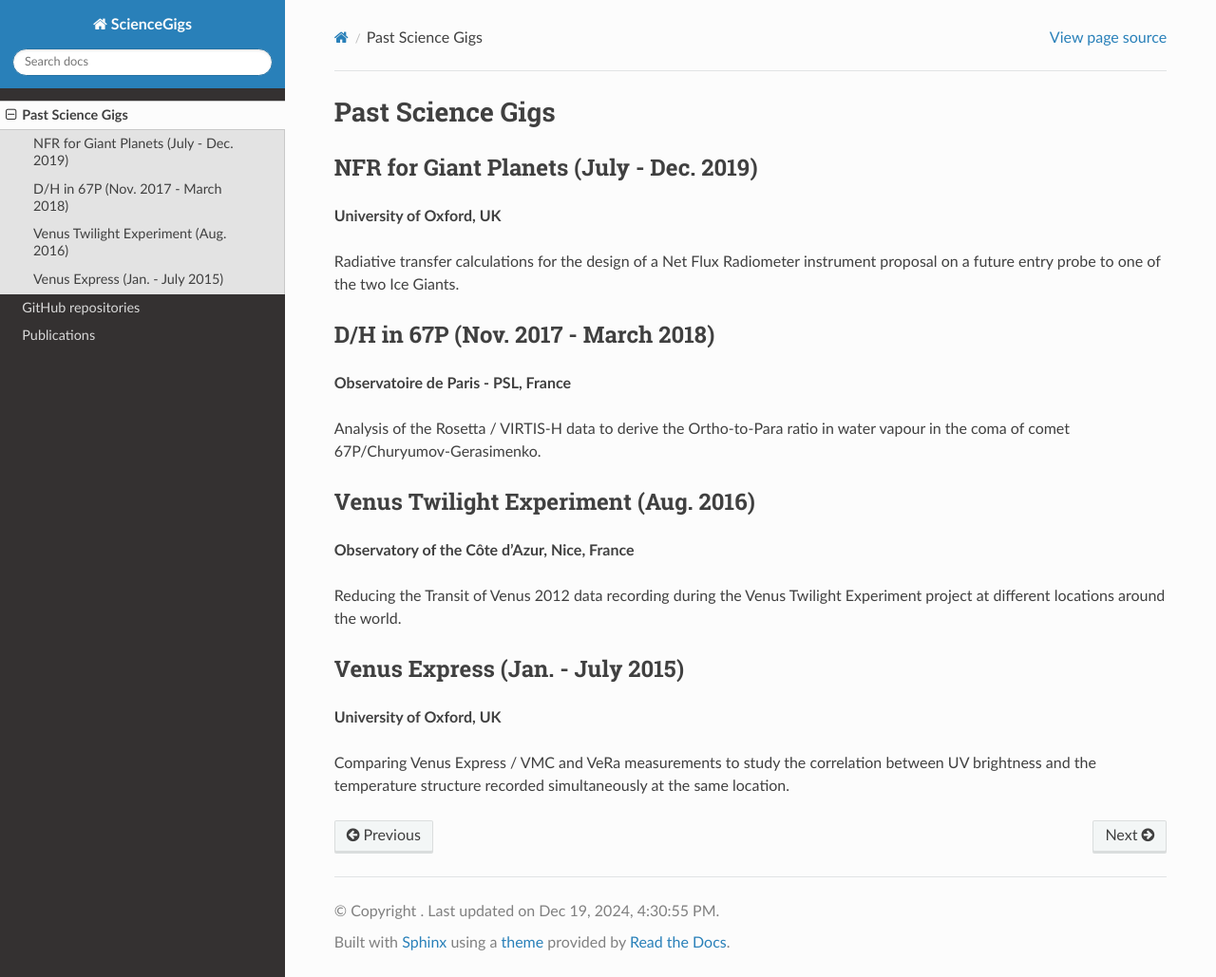
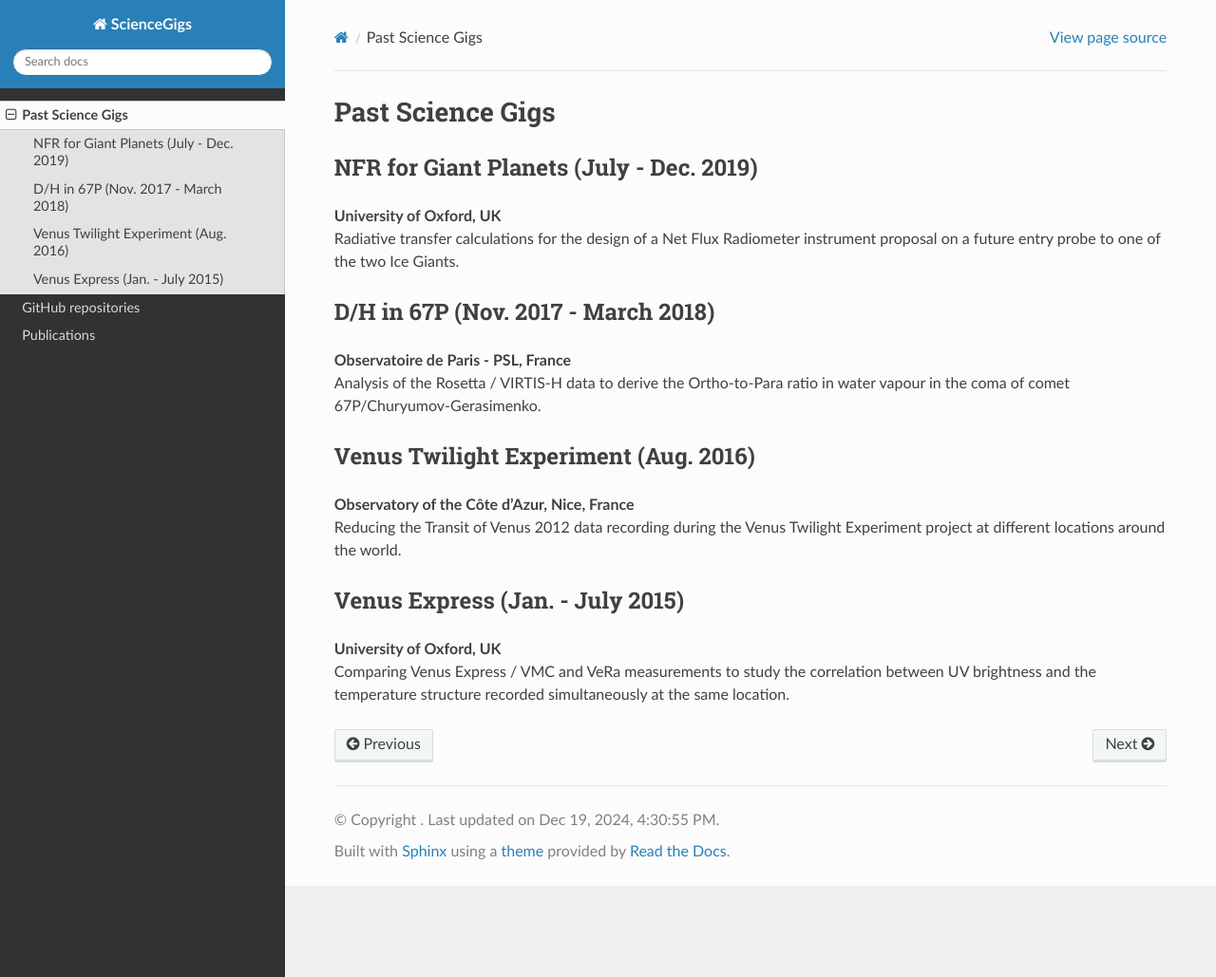
Before and after one commit to PleaseStateTheNatureOfYourInquiry/MRSScienceGigs, a Sphinx documentation site: the page built from docs/pastgigs.rst, in a window 1280 px wide and 1029 px high. Shown: the whole window at 95% size. Built offline with Sphinx 7.4.7 and the Read the Docs theme 3.1.0, drawn with Linux system fonts in a browser that asks for light colours.

Commit message:
more updates

```diff
--- a/docs/pastgigs.rst
+++ b/docs/pastgigs.rst
@@ -7,35 +7,27 @@ Past Science Gigs
 NFR for Giant Planets (July - Dec. 2019)
 --------------------------------------------
 
-**University of Oxford, UK**
-
-Radiative transfer calculations for the design of a Net Flux Radiometer instrument proposal on a future entry probe
-to one of the two Ice Giants.
+| **University of Oxford, UK**
+| Radiative transfer calculations for the design of a Net Flux Radiometer instrument proposal on a future entry probe to one of the two Ice Giants.
 
 
 D/H in 67P (Nov. 2017 - March 2018)
 -----------------------------------
 
-**Observatoire de Paris - PSL, France**
-
-Analysis of the Rosetta / VIRTIS-H data to derive the Ortho-to-Para ratio in water vapour in the coma of comet
-67P/Churyumov-Gerasimenko.
+| **Observatoire de Paris - PSL, France**
+| Analysis of the Rosetta / VIRTIS-H data to derive the Ortho-to-Para ratio in water vapour in the coma of comet 67P/Churyumov-Gerasimenko.
 
 
 
 Venus Twilight Experiment (Aug. 2016)
 -------------------------------------
 
-**Observatory of the Côte d’Azur, Nice, France**
-
-Reducing the Transit of  Venus 2012 data recording during the Venus Twilight Experiment project at different locations
-around the world.
+| **Observatory of the Côte d’Azur, Nice, France**
+| Reducing the Transit of  Venus 2012 data recording during the Venus Twilight Experiment project at different locations around the world.
 
 
 Venus Express (Jan. - July 2015)
 --------------------------------
 
-**University of Oxford, UK**
-
-Comparing Venus Express / VMC and VeRa measurements to study the correlation between UV brightness and
-the temperature structure recorded simultaneously at the same location.
+| **University of Oxford, UK**
+| Comparing Venus Express / VMC and VeRa measurements to study the correlation between UV brightness and the temperature structure recorded simultaneously at the same location.
```
Also changed, not shown: 7 other files.
